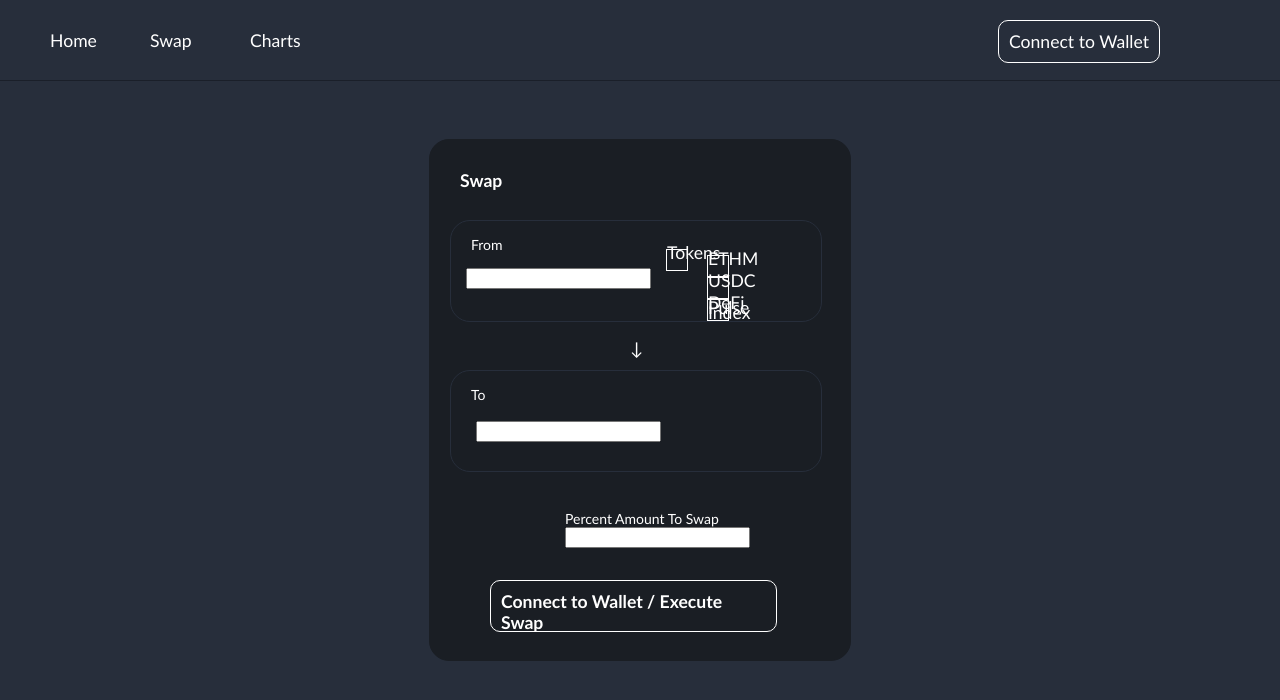
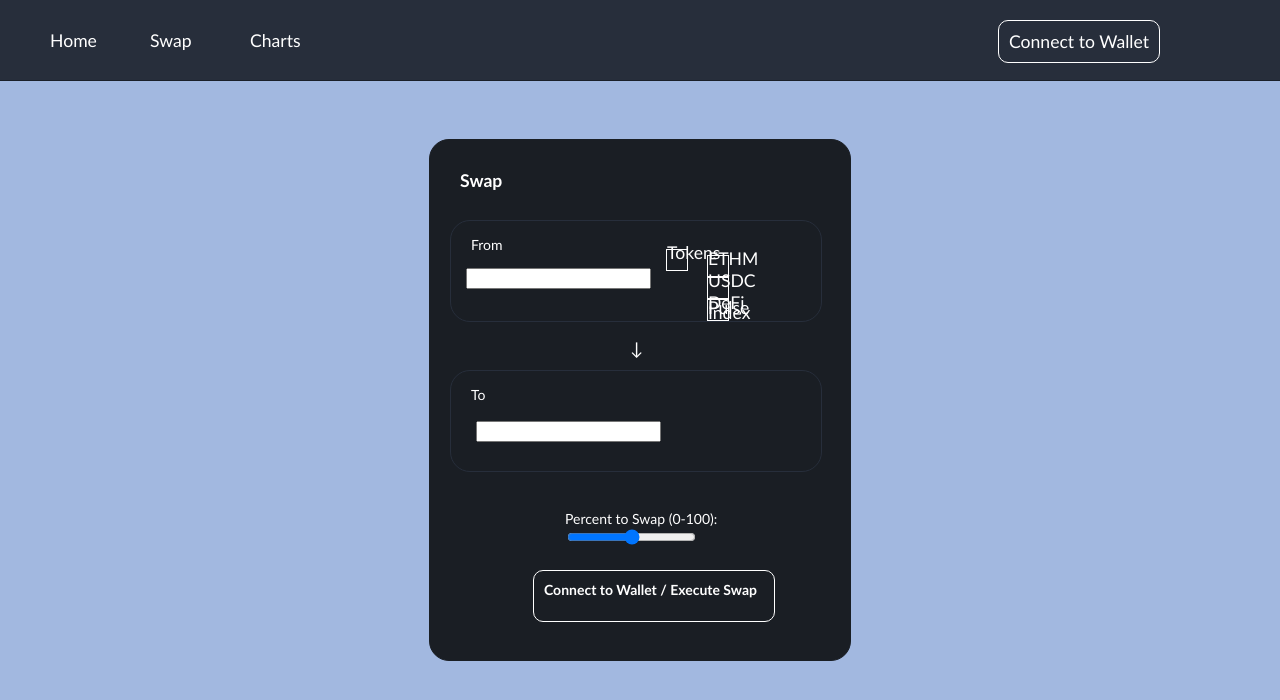
Before and after one commit to RomirH/SafeStop, a plain HTML site: page index.html in a window 1280 px wide. Drawn offline with Linux system fonts and the light colour scheme.

Commit message:
Add files via upload

```diff
--- a/index.html
+++ b/index.html
@@ -109,18 +109,18 @@
         </div>
       </div>
 
-      <div class = "mainboxcontents5">
-        <label>Percent Amount To Swap<label>
-        <input type = "number"></div>
-
-      <div class = "buttons">
-          <a href="#" class = "finalbutton">Connect to Wallet / Execute Swap</a>
+        <div class = "mainboxcontents5">
+          <form action="/action_page.php">
+            <div class = "buttons">
+             <label for="vol"> Percent to Swap (0-100):</label>
+             <input type="range" id="vol" name="vol" min="0" max="100">
+             <a href="#" class = "finalbutton">Connect to Wallet / Execute Swap</a>
+           </form>
 
           <!--<button onclick="getElementById('demo').innerHTML=swap_function()"> Connect to Wallet / Execute Swap </button>-->
-
+          <div>
       </div>
-
-    </div>
+</div>
 
    <!--<left><h1>KYC Chain</h1>
 
--- a/styles.css
+++ b/styles.css
@@ -1,5 +1,5 @@
 body {
-  background-color: #272e3b;
+  background-color: #a2b8e0;
   font-family:'Optima', sans-serif;
   text-decoration: none;
   font-weight: normal;
@@ -194,7 +194,7 @@ body {
   padding: 10px;
   top: 360px;
   left: 125px;
-  width: 180px;
+  width: 260px;
   height: 10px;
   font-size: 14px;
 }
@@ -205,9 +205,9 @@ body {
   font-weight: bold;
   position: absolute;
   padding: 10px;
-  top: 440px;
-  left: 60px;
-  width: 265px;
+  top: 70px;
+  right: 60px;
+  width: 220px;
   height: 30px;
 
   border: 0.5px solid white;
```
Also changed, not shown: main.js (added, +14 -0 lines).
